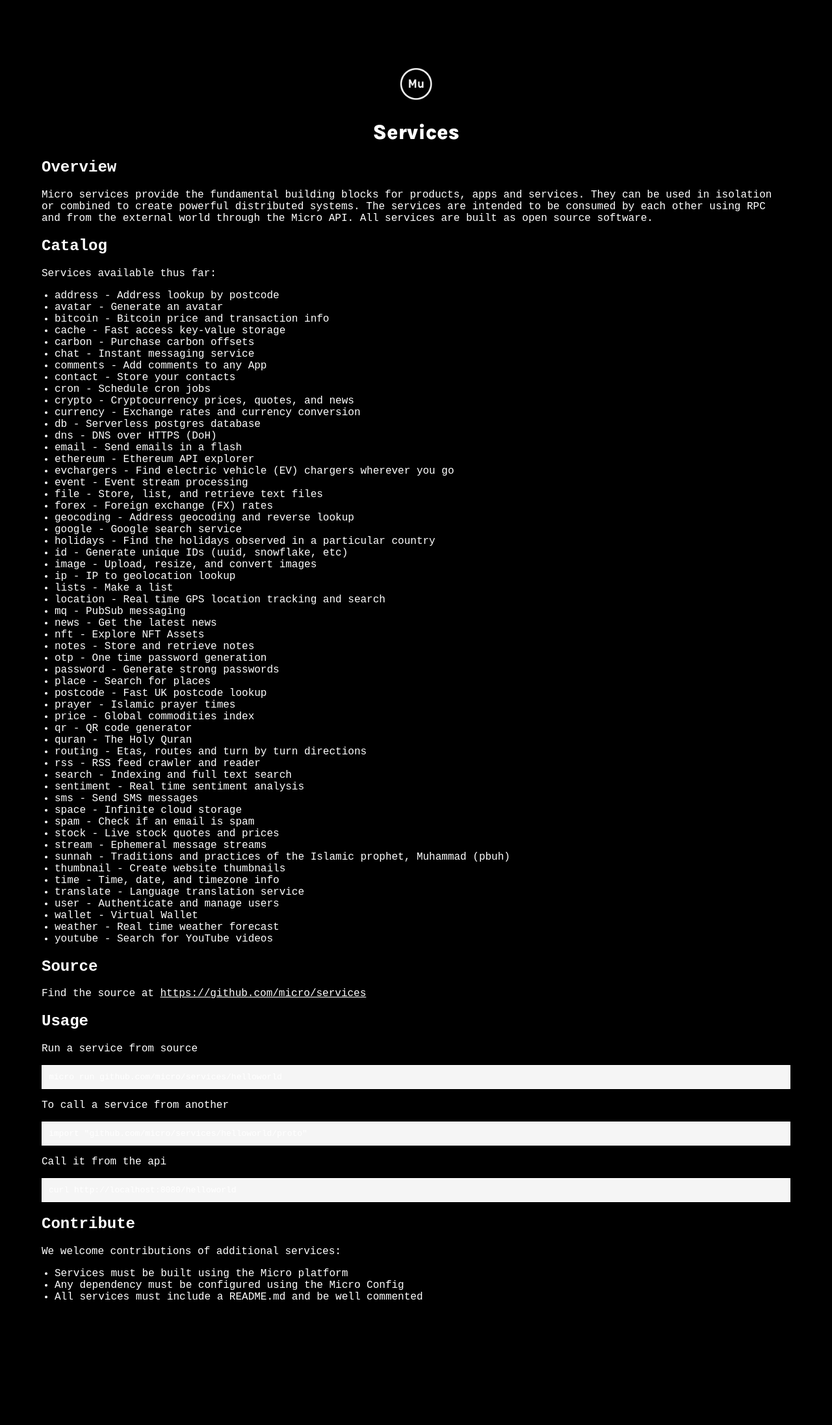
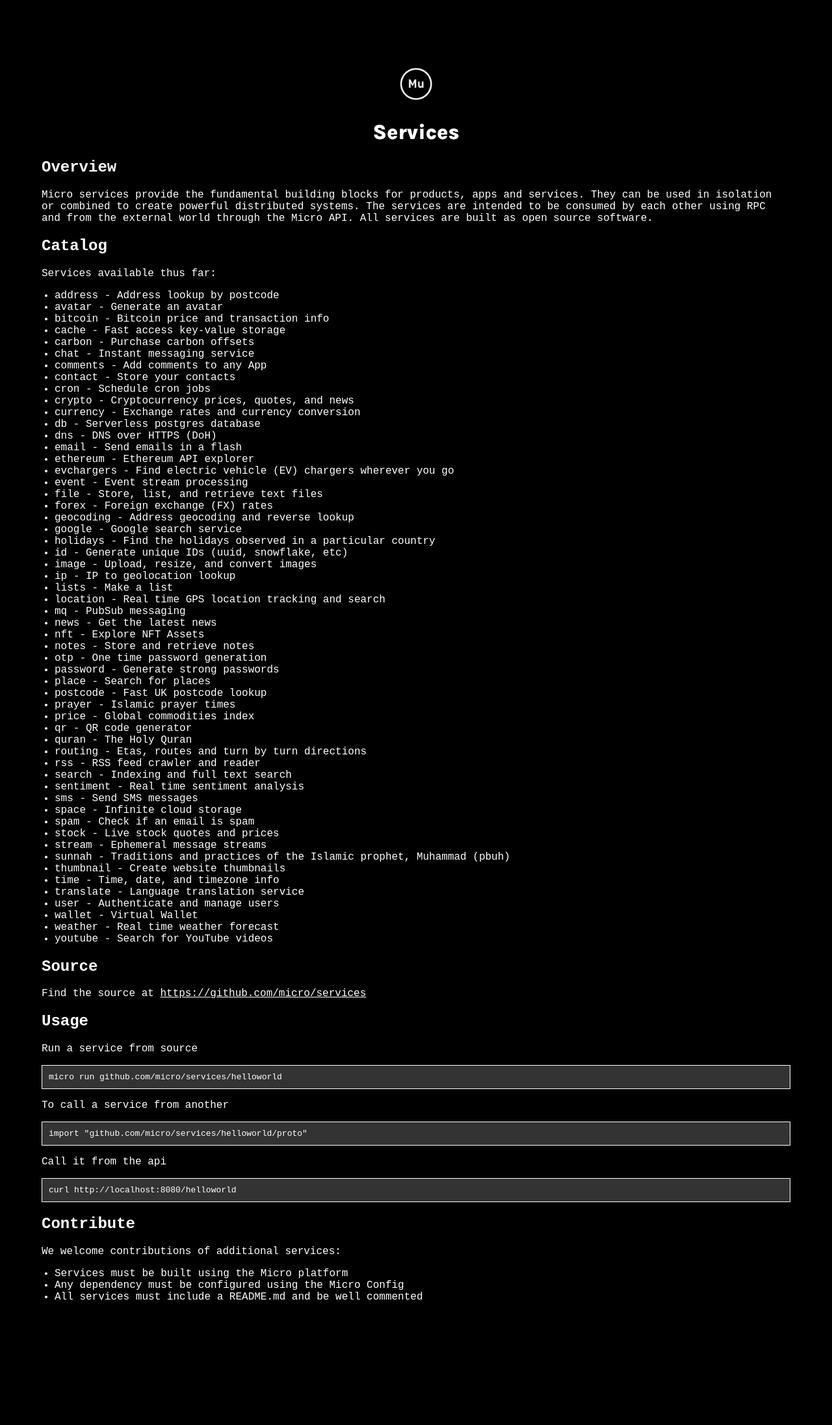
Before and after one commit to muxyz/website, a Jekyll site: the page built from services.md, in a window 1280 px wide. Shown: the whole page at 65% size. Built offline with Jekyll 4.4.1, drawn with Linux system fonts in a browser that asks for light colours.

Commit message:
fix layout

```diff
--- a/_layouts/default.html
+++ b/_layouts/default.html
@@ -84,7 +84,7 @@
       pre {
         padding: 10px;
         border: 1px solid;
-        background: #f5f5f5;
+        background: #333333;
         overflow: scroll;
       }
       ul {
```
